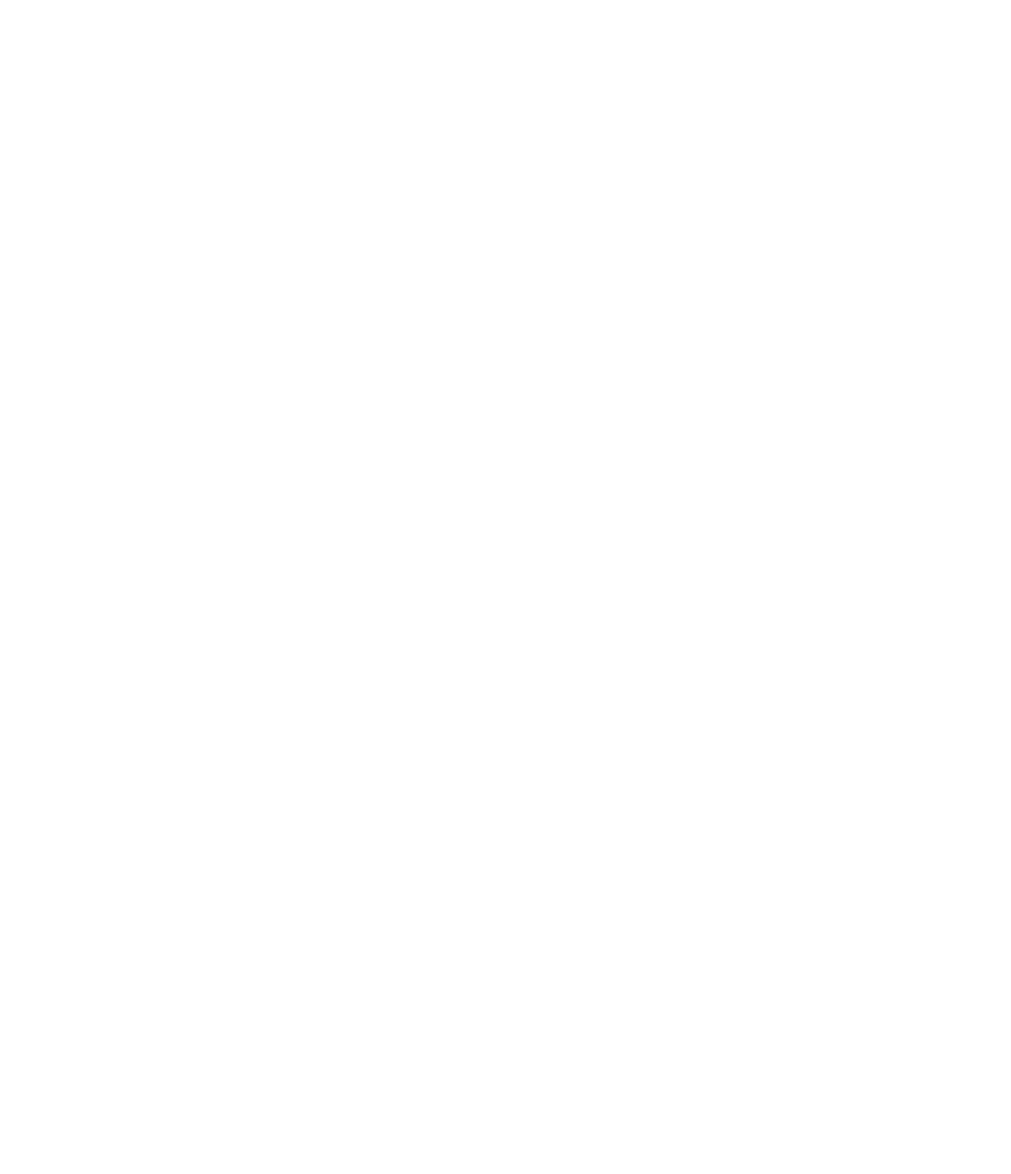
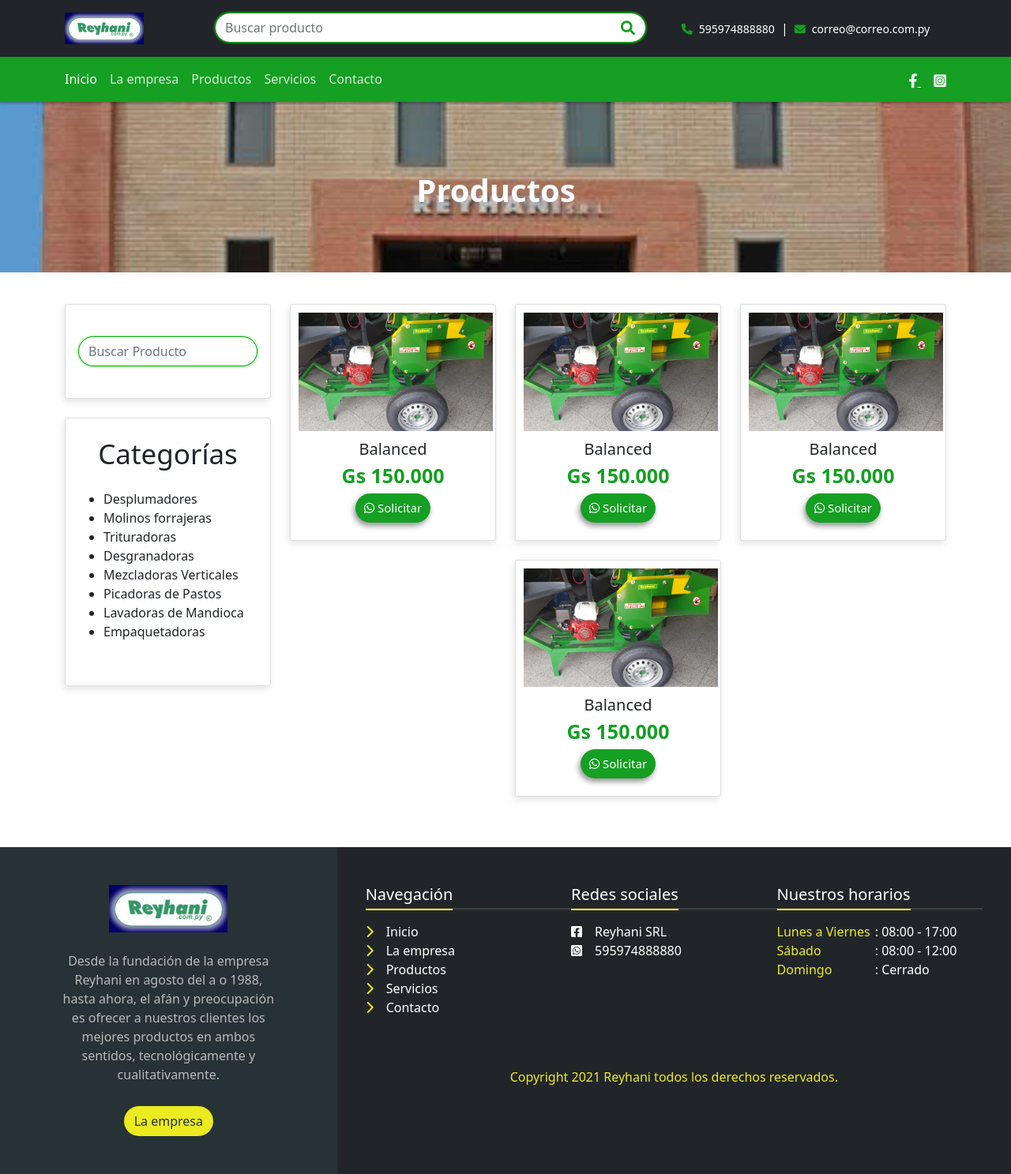
Before and after one commit to FranciscoDevPy/reyhani, a plain HTML site: page productos.html in a window 1280 px wide. Shown: the whole page at 79% size. Before the commit the page ends 800 px from the top, so only its background shows below. Drawn offline with nearby package versions, Linux system fonts and the light colour scheme.

Commit message:
actualización de producto y productos

```diff
--- a/productos.html
+++ b/productos.html
@@ -0,0 +1,383 @@
+<!DOCTYPE html>
+<html lang="es">
+
+<head>
+    <meta charset="UTF-8">
+    <meta http-equiv="X-UA-Compatible" content="IE=edge">
+    <meta name="viewport" content="width=device-width, initial-scale=1.0">
+    <title>Reyhani</title>
+    <!-- BOOTSTRAP 5 -->
+    <link
+        href="https://cdn.jsdelivr.net/npm/bootstrap@5.0.2/dist/css/bootstrap.min.css"
+        rel="stylesheet"
+        integrity="sha384-EVSTQN3/azprG1Anm3QDgpJLIm9Nao0Yz1ztcQTwFspd3yD65VohhpuuCOmLASjC"
+        crossorigin="anonymous">
+    <!-- FONT-AWESOME 6 -->
+    <link
+        rel="stylesheet"
+        href="https://cdnjs.cloudflare.com/ajax/libs/font-awesome/6.0.0/css/all.min.css"
+        integrity="sha512-9usAa10IRO0HhonpyAIVpjrylPvoDwiPUiKdWk5t3PyolY1cOd4DSE0Ga+ri4AuTroPR5aQvXU9xC6qOPnzFeg=="
+        crossorigin="anonymous"
+        referrerpolicy="no-referrer" />
+    <!-- Estilo -->
+    <link rel="stylesheet" href="./lib/style.css">
+    <link rel="shortcut icon" href="./lib/img/favicon.ico" type="image/x-icon">
+</head>
+
+<body>
+    <header class="contenedor-header-inicio">
+        <div class="bg-dark" >
+            <div class="container py-3 d-none d-lg-block" >
+                <div class="row">
+                    <div class="col-lg-2">
+                        <div class="d-flex align-items-baseline" >
+                            <img src="./lib/img/logo.jpg" width="100px">
+                        </div>
+                    </div>
+                    <div class="col-lg-6">
+                        <div class="cart-search-top d-flex" >
+                            <input
+                                type="text"
+                                class="form-control form-border-radius"
+                                name="buscar"
+                                id="buscar"
+                                placeholder="Buscar producto">
+                                <i class="fas fa-search txt-verde"></i>
+                        </div>
+                    </div>
+                    <div class="col-lg-4 txt-blanco d-flex align-items-center justify-content-center">
+                        <small><i class="fas fa-phone txt-verde me-2"></i>595974888880</small>
+                        <span class="mx-2" >|</span>
+                        <small><i class="fas fa-envelope txt-verde me-2"></i>correo@correo.com.py</small>
+                    </div>
+                </div>
+            </div>
+        </div>
+        <nav id="navBar" class="navbar navbar-dark bg-verde navbar-expand-lg">
+            <div class="container-fluid container">
+                <a class="navbar-brand logo-movil  d-lg-none" href="#">
+                    <img src="./lib/img/logo.jpg" width="100px">
+                </a>
+                <div>
+                    <a href="" class="mx-4 mx-md-4 d-lg-none">
+                        <i class="fas fa-shopping-cart icono-blanco"></i>
+                    </a>
+                    <button class="navbar-toggler" type="button" data-bs-toggle="collapse" data-bs-target="#navbarText"
+                        aria-controls="navbarText" aria-expanded="false" aria-label="Toggle navigation">
+                        <span class="navbar-toggler-icon"></span>
+                    </button>
+                </div>
+                <div class="collapse navbar-collapse my-2 my-lg-0" id="navbarText">
+                    <ul class="navbar-nav me-auto mb-2 mb-lg-0">
+                        <li class="nav-item">
+                            <a class="nav-link active ps-lg-0" aria-current="page" href="./index.html">Inicio</a>
+                        </li>
+                        <li class="nav-item">
+                            <a class="nav-link" href="./nosotros.html">La empresa</a>
+                        </li>
+                        <li class="nav-item">
+                            <a class="nav-link" href="./productos.html">Productos</a>
+                        </li>
+                        <li class="nav-item">
+                            <a class="nav-link" href="./contacto.html">Servicios</a>
+                        </li>
+                        <li class="nav-item">
+                            <a class="nav-link" href="./contacto.html">Contacto</a>
+                        </li>
+                    </ul>
+                    <span class="navbar-text d-lg-none">
+                        <input type="text" class="form-control form-sm-control" placeholder="Buscar producto">
+                    </span>
+                    <div class="navbar-text mt-3 redes-text-icon d-lg-none">
+                            <span class="redes-contenedor-icono" >
+                                <a href="" class="mx-2">
+                                    <i class="fab fa-facebook-f"></i>
+                                </a>
+                                <a href="" class="mx-2" >
+                                    <i class="fab fa-instagram-square"></i>
+                                </a>
+                            </span>
+                            <small class="text-redes" >
+                                Nuestras Redes Sociales
+                            </small>
+                    </div>
+                    <div class="navbar-text d-none d-lg-block redes-text-icon">
+                        <a href="" class="mx-2">
+                            <i class="fab fa-facebook-f pt-0 pt-lg-2"></i>
+                        </a>
+                        <a href="" class="mx-2 ms-lg-2 me-lg-0" >
+                            <i class="fab fa-instagram-square pt-0 pt-lg-2"></i>
+                        </a>
+                    </div>
+                </div>
+            </div>
+        </nav>
+        <!-- SECCION HEADER CONTACTO -->
+        <section class="seccion img-fluid" id="home">
+            <div class="container" >
+                <div class="row">
+                    <div class="jumbotron bg-jumbotron ">
+                        <h2 class="text-center text-white fw-bold py-5
+                        me-4 m-auto fs-1">Productos</h2>
+                    </div>
+                </div>
+            </div>
+        </section>
+        <!-- / SECCION HEADER CONTACTO -->
+    </header>
+    <!-- Procutos destacados -->
+    <section class="seccion">
+        <div class="container-fluid container">
+            <div class="row">
+                <div class="col-md-12 col-lg-3">
+                    <div class="row">
+                        <div class="col-lg-12">
+                            <div class="card card-productos-categoria py-0 py-lg-4 card-sombra">
+                                <div class="card-body">
+                                    <input type="text" name="buscar" id="buscar" class="form-control form-border-radius"
+                                        placeholder="Buscar Producto">
+                                </div>
+                            </div>
+                        </div>
+                    </div>
+                    <br>
+                    <div class="row d-none d-lg-block">
+                        <div class="col-lg-12">
+                            <div class="card card-productos-categoria py-4 card-sombra">
+                                <div class="text-center">
+                                    <h3 class="titulo texto-oscuro titulo-secundario">
+                                        Categorías
+                                    </h3>
+                                </div>
+                                <div class="card-body">
+                                    <div class="accordion" id="accordion-categoria">
+                                        <ul>
+                                            <li>Desplumadores</li>
+                                            <li>Molinos forrajeras</li>
+                                            <li>Trituradoras</li>
+                                            <li>Desgranadoras</li>
+                                            <li>Mezcladoras Verticales</li>
+                                            <li>Picadoras de Pastos</li>
+                                            <li>Lavadoras de Mandioca</li>
+                                            <li>Empaquetadoras</li>
+                                        </ul>
+                                    </div>
+                                </div>
+                            </div>
+                        </div>
+                    </div>
+                </div>
+                <div class="col-md-12 col-lg-9">
+                    <div class="row justify-content-center">
+                        <div class="col-12 d-flex justify-content-center col-sm-5 col-lg-4">
+                            <div class="card card-sombra text-center card-producto mb-4">
+                                <div class="card-body">
+                                    <img class="card-producto-img" src="./lib/img/img-01.jpeg">
+                                </div>
+                                <div class="card-footer">
+                                    <div class="card-producto-nombre txt-dark">Balanced</div>
+                                    <div class="card-producto-precio txt-verde">Gs 150.000</div>
+                                    <div class="row">
+                                        <div class="col-12 p-1 d-flex justify-content-center">
+                                            <a href="./producto.html" class="texto-blanco enlace-a-producto">
+                                                <span class="btn btn-card-verde">
+                                                    <i class="fa-brands fa-whatsapp"></i>
+                                                    Solicitar
+                                                </span>
+                                            </a>
+                                        </div>
+                                    </div>
+                                </div>
+                            </div>
+                        </div>
+                        <div class="col-12 d-flex justify-content-center col-sm-5 col-lg-4">
+                            <div class="card card-sombra text-center card-producto mb-4">
+                                <div class="card-body">
+                                    <img class="card-producto-img" src="./lib/img/img-01.jpeg">
+                                </div>
+                                <div class="card-footer">
+                                    <div class="card-producto-nombre txt-dark">Balanced</div>
+                                    <div class="card-producto-precio txt-verde">Gs 150.000</div>
+                                    <div class="row">
+                                        <div class="col-12 p-1 d-flex justify-content-center">
+                                            <a href="./producto.html" class="texto-blanco enlace-a-producto">
+                                                <span class="btn btn-card-verde">
+                                                    <i class="fa-brands fa-whatsapp"></i>
+                                                    Solicitar
+                                                </span>
+                                            </a>
+                                        </div>
+                                    </div>
+                                </div>
+                            </div>
+                        </div>
+                        <div class="col-12 d-flex justify-content-center col-sm-5 col-lg-4">
+                            <div class="card card-sombra text-center card-producto mb-4">
+                                <div class="card-body">
+                                    <img class="card-producto-img" src="./lib/img/img-01.jpeg">
+                                </div>
+                                <div class="card-footer">
+                                    <div class="card-producto-nombre txt-dark">Balanced</div>
+                                    <div class="card-producto-precio txt-verde">Gs 150.000</div>
+                                    <div class="row">
+                                        <div class="col-12 p-1 d-flex justify-content-center">
+                                            <a href="./producto.html" class="texto-blanco enlace-a-producto">
+                                                <span class="btn btn-card-verde">
+                                                    <i class="fa-brands fa-whatsapp"></i>
+                                                    Solicitar
+                                                </span>
+                                            </a>
+                                        </div>
+                                    </div>
+                                </div>
+                            </div>
+                        </div>
+                        <div class="col-12 d-flex justify-content-center col-sm-5 col-lg-4">
+                            <div class="card card-sombra text-center card-producto mb-4">
+                                <div class="card-body">
+                                    <img class="card-producto-img" src="./lib/img/img-01.jpeg">
+                                </div>
+                                <div class="card-footer">
+                                    <div class="card-producto-nombre txt-dark">Balanced</div>
+                                    <div class="card-producto-precio txt-verde">Gs 150.000</div>
+                                    <div class="row">
+                                        <div class="col-12 p-1 d-flex justify-content-center">
+                                            <a href="./producto.html" class="texto-blanco enlace-a-producto">
+                                                <span class="btn btn-card-verde">
+                                                    <i class="fa-brands fa-whatsapp"></i>
+                                                    Solicitar
+                                                </span>
+                                            </a>
+                                        </div>
+                                    </div>
+                                </div>
+                            </div>
+                        </div>
+                    </div>
+                </div>
+            </div>
+        </div>
+    </section>
+    <!-- / Procutos destacados -->
+    <footer class="bg-dark">
+        <div class="row p-0 m-0">
+            <div class="col-12 col-md-5 col-xl-4 bg-dark-claro d-flex flex-column align-items-center">
+                <div class="row container">
+                    <div class="col-12 text-center mt-5">
+                            <img src="./lib/img/logo.jpg" width="150px">
+                    </div>
+                    <div class="col-12 text-center">
+                        <p class="txt-gris m-4" >
+                            Desde la fundación de la empresa Reyhani
+                            en agosto del a o 1988, hasta ahora, el afán y
+                            preocupación es ofrecer a nuestros clientes
+                            los mejores productos en ambos sentidos,
+                            tecnológicamente y cualitativamente.
+                        </p>
+                        <button class="btn btn-amarillo mt-1 mb-5" >
+                            La empresa
+                        </button>
+                    </div>
+                </div>
+            </div>
+            <div class="col-12 col-md-7 col-xl-8 d-flex flex-column align-items-center">
+                <div class="row container">
+                    <div class="col-12 col-xl-4 mt-5 txt-blanco p-xl-0">
+                        <h5 class="titulo-ligero titulo-borde text-center text-xl-start" >
+                            <span>Navegación</span>
+                        </h5>
+                        <ul class="lista-navegacion pt-2 ps-xl-0" >
+                            <li><i class="fa-solid fa-chevron-right me-3 txt-amarillo"></i>Inicio</li>
+                            <li><i class="fa-solid fa-chevron-right me-3 txt-amarillo"></i>La empresa</li>
+                            <li><i class="fa-solid fa-chevron-right me-3 txt-amarillo"></i>Productos</li>
+                            <li><i class="fa-solid fa-chevron-right me-3 txt-amarillo"></i>Servicios</li>
+                            <li><i class="fa-solid fa-chevron-right me-3 txt-amarillo"></i>Contacto</li>
+                        </ul>
+                    </div>
+                    <div class="col-12 col-xl-4 mt-5 txt-blanco p-xl-0">
+                        <h5 class="titulo-ligero titulo-borde text-center text-xl-start" >
+                            <span>Redes sociales</span>
+                        </h5>
+                        <ul class="lista-navegacion pt-2 ps-xl-0" >
+                            <li><i class="fab fa-facebook-square me-3"></i>Reyhani SRL</li>
+                            <li><i class="fab fa-whatsapp-square me-3"></i>595974888880</li>
+                        </ul>
+                    </div>
+                    <div class="col-12 col-xl-4 mt-5 txt-blanco p-xl-0">
+                        <h5 class="titulo-ligero titulo-borde text-center text-xl-start" >
+                            <span>Nuestros horarios</span>
+                        </h5>
+                        <ul class="lista-navegacion pt-2 ps-xl-0" >
+                            <li><span class="txt-amarillo" >Lunes a Viernes </span> <span> : 08:00 - 17:00</span> </li>
+                            <li><span class="txt-amarillo" >Sábado </span> <span> : 08:00 - 12:00</span> </li>
+                            <li><span class="txt-amarillo" >Domingo </span> <span> : Cerrado</span> </li>
+                        </ul>
+                    </div>
+                </div>
+                <div class="row container text-center my-5">
+                    <div class="col-12 txt-amarillo">
+                        Copyright 2021 Reyhani todos los derechos reservados.
+                    </div>
+                </div>
+            </div>
+        </div>
+    </footer>
+    <script
+        src="https://cdn.jsdelivr.net/npm/bootstrap@5.0.2/dist/js/bootstrap.bundle.min.js"
+        integrity="sha384-MrcW6ZMFYlzcLA8Nl+NtUVF0sA7MsXsP1UyJoMp4YLEuNSfAP+JcXn/tWtIaxVXM"
+        crossorigin="anonymous">
+    </script>
+    <script>
+        //Cambiar el estilo de position en navbar
+        const navBar = document.querySelector('#navBar');
+        window.addEventListener('resize', () => cambiarEstiloNavBar());
+        window.addEventListener('scroll', () => cambiarEstiloNavBar());
+        const cambiarEstiloNavBar = ()=>
+        {
+            if( window.innerWidth < 992 && window.innerWidth < 1200 )
+            {
+                if( window.scrollY.toFixed(0) >= 500 )
+                {
+                    navBar.style.position = 'fixed';
+                    navBar.style.width = '100%';
+                    navBar.style.maxWidth = 'inherit';
+                    return;
+                }
+            }
+            else if( window.innerWidth < 1500 )
+            { console.log('ingresa')
+                if( window.scrollY.toFixed(0) >= 620  )
+                {
+                    navBar.style.position = 'fixed';
+                    navBar.style.width = '100%';
+                    navBar.style.maxWidth = 'inherit';
+                    return;
+                }
+            }
+            else
+            {
+                if( window.scrollY.toFixed(0) >= 750  )
+                {
+                    navBar.style.position = 'fixed';
+                    navBar.style.width = '100%';
+                    navBar.style.maxWidth = 'inherit';
+                    return;
+                }
+            }
+            if( window.innerWidth > 991)
+            {
+                navBar.style.position = 'sticky';
+                navBar.style.width = '';
+                navBar.style.maxWidth = '';
+            }
+            else
+            {
+                navBar.style.position = '';
+                navBar.style.width = '';
+                navBar.style.maxWidth = '';
+            }
+        }
+    </script>
+</body>
+
+</html>
```
Also changed, not shown: producto.html (+71 -167 lines).
